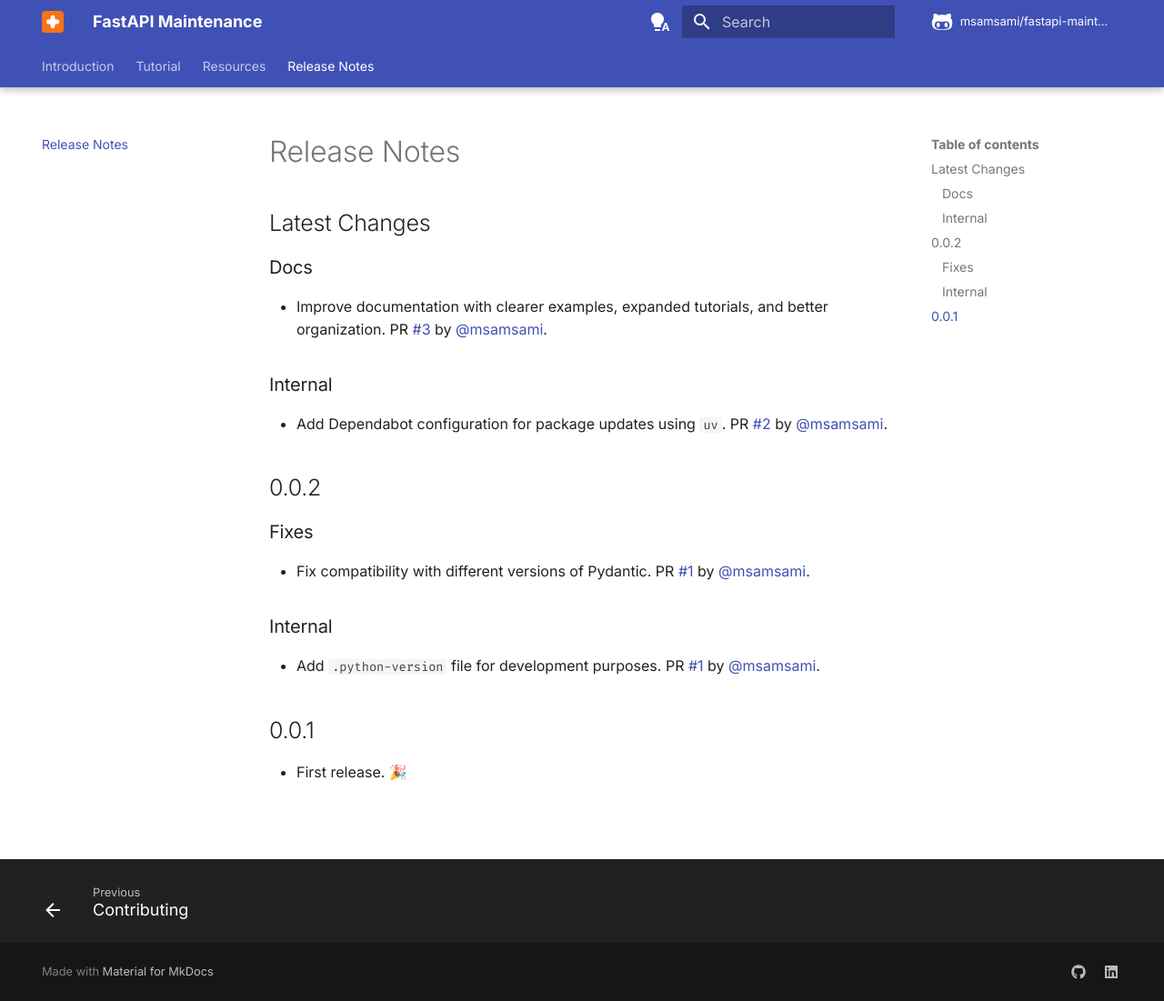
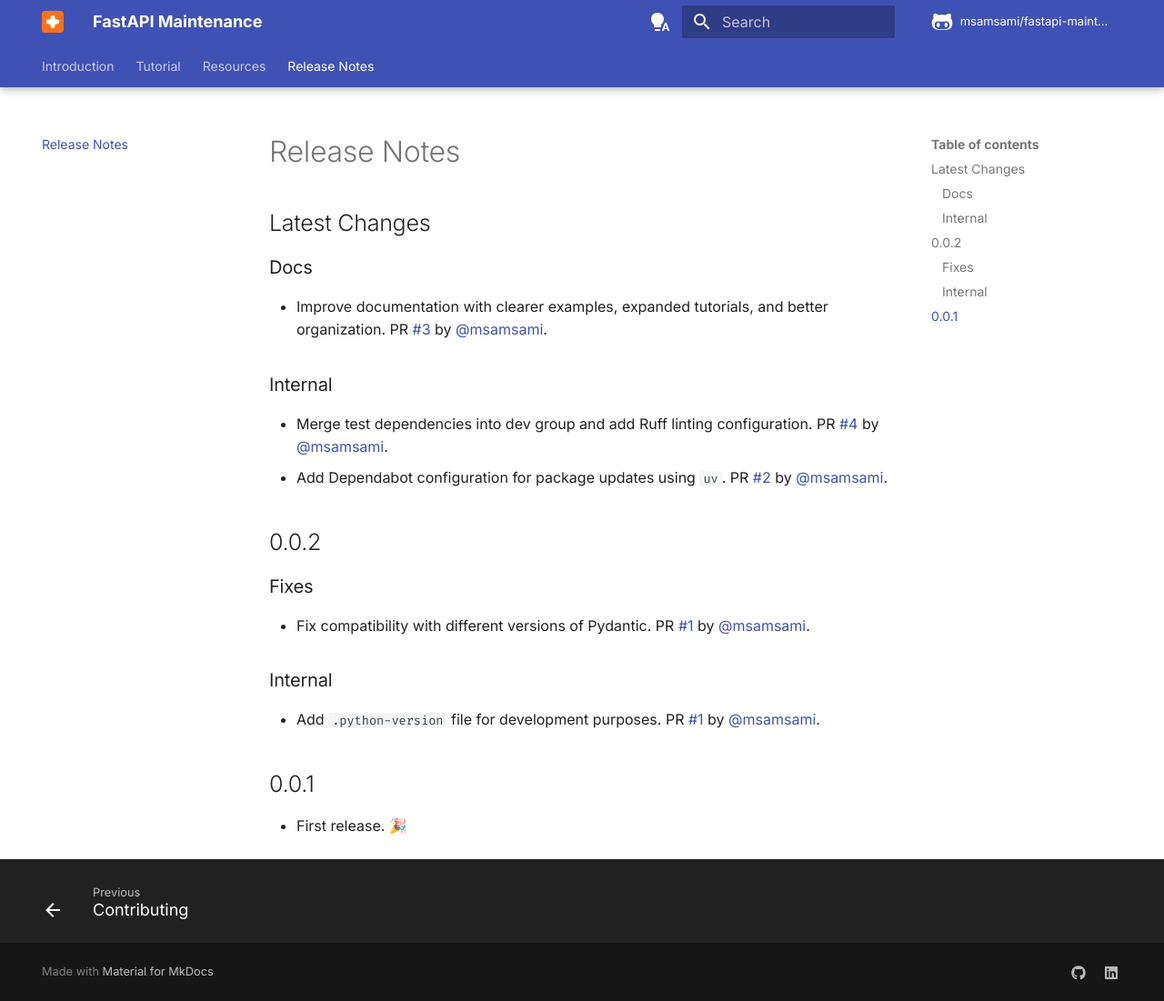
Before and after one commit to msamsami/fastapi-maintenance, an MkDocs documentation site: the page built from docs/release-notes.md, in a window 1280 px wide and 1101 px high. Shown: the whole window at 91% size. Built offline with MkDocs 1.6.1 and Material for MkDocs 9.7.7, drawn with Linux system fonts in a browser that asks for light colours; comment, search, counter and statistics services are not loaded.

Commit message:
Update latest changes for changes in pyroject.toml file

```diff
--- a/docs/release-notes.md
+++ b/docs/release-notes.md
@@ -8,6 +8,7 @@
 
 ### Internal
 
+- Merge test dependencies into dev group and add Ruff linting configuration. PR [#4](https://github.com/msamsami/fastapi-maintenance/pull/4) by [@msamsami](https://github.com/msamsami).
 - Add Dependabot configuration for package updates using `uv`. PR [#2](https://github.com/msamsami/fastapi-maintenance/pull/2) by [@msamsami](https://github.com/msamsami).
 
 ## 0.0.2
```
